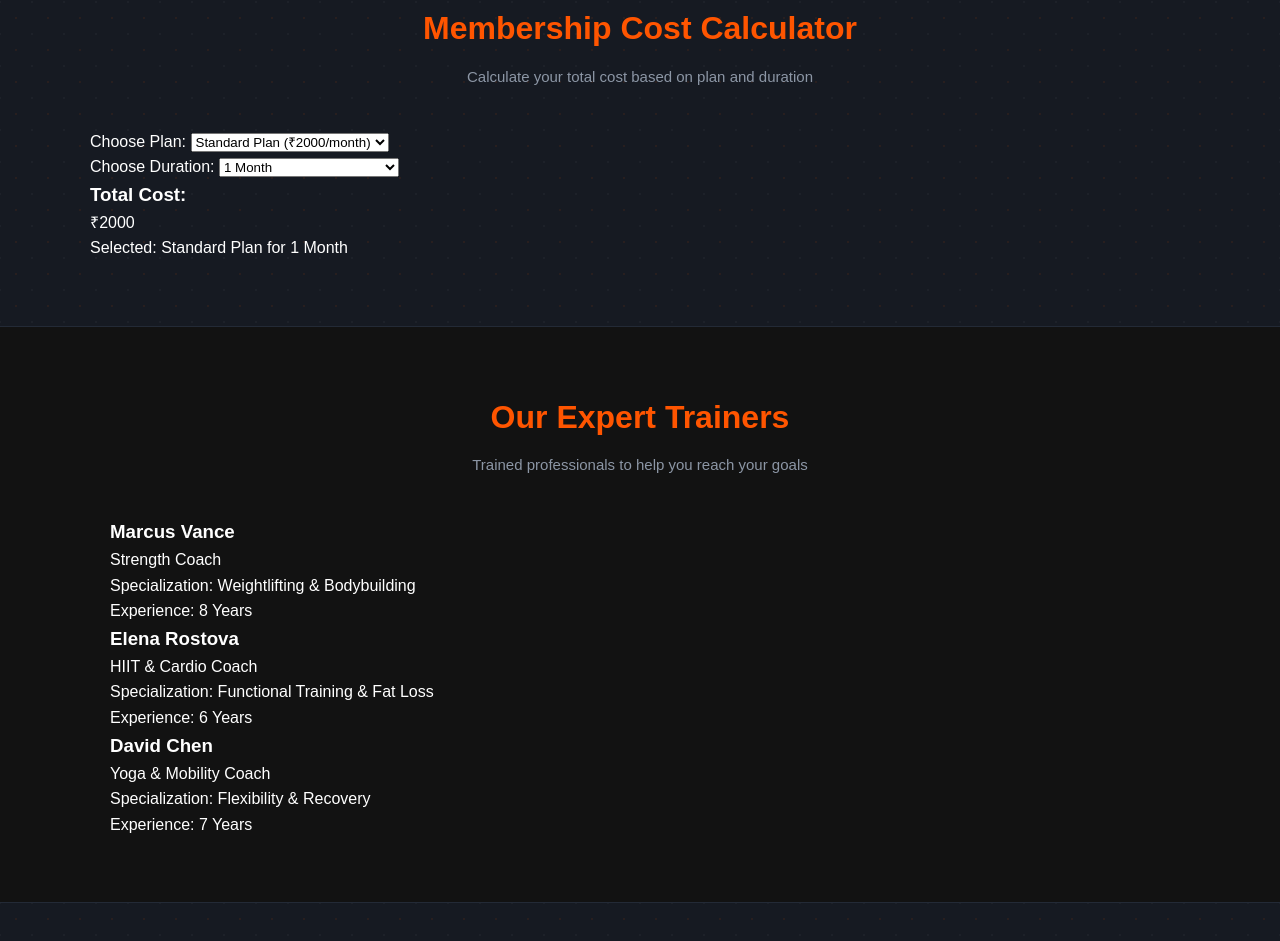
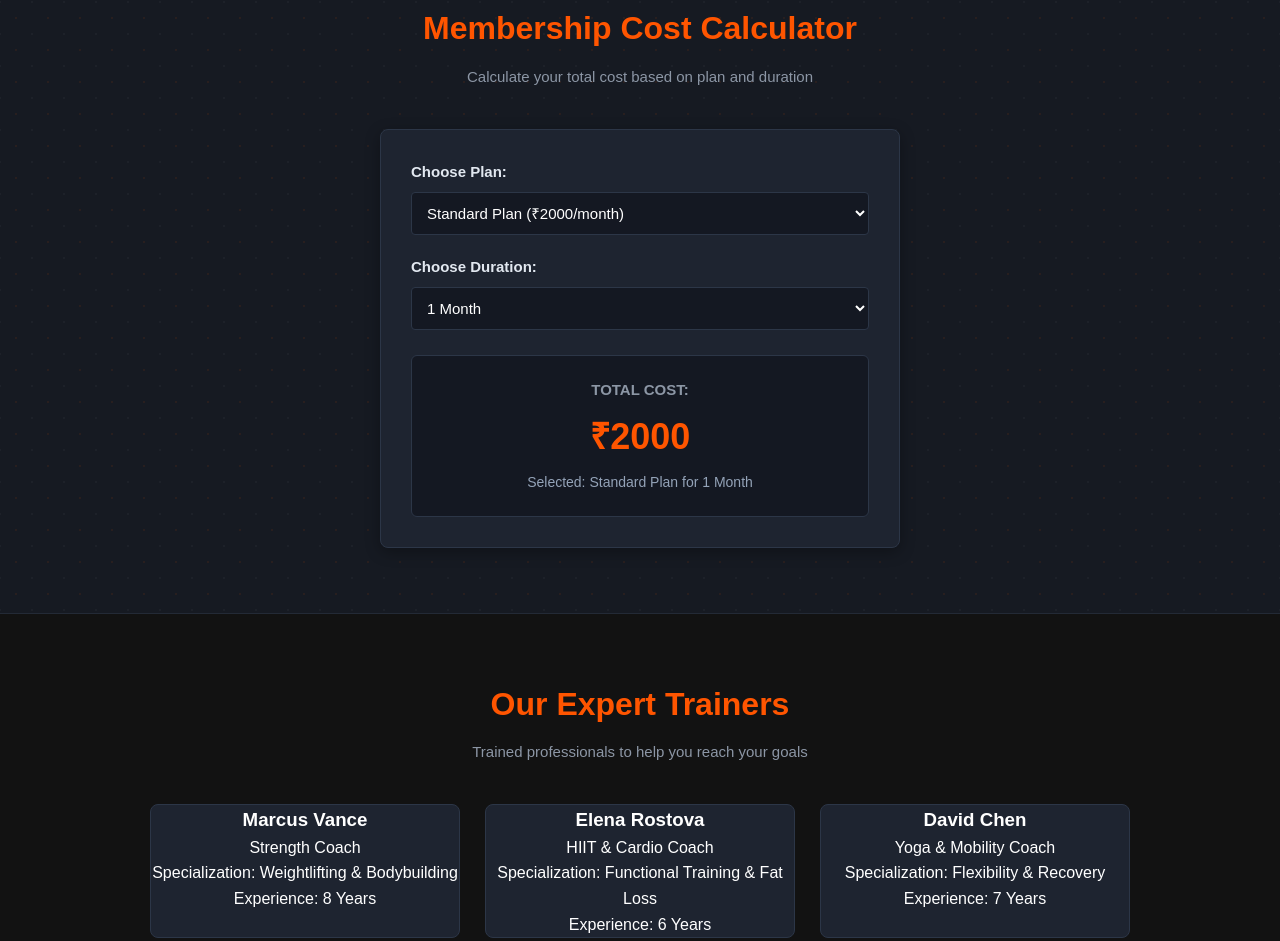
Before and after one commit to I-Am-Priyanshu96/Fitness-Studio-Page, a plain HTML site: page index.html in a window 1280 px wide. Shown: the part 1273-2214 px from the top of the page. Drawn offline with Linux system fonts and the light colour scheme.

Commit message:
ADD COST CALCULATER

```diff
--- a/index.css
+++ b/index.css
@@ -228,3 +228,96 @@ nav a:hover {
     background-color: #ff5500;
     border-color: #ff5500;
 }
+/* Cost Calculator */
+.calculator-container {
+    display: flex;
+    justify-content: center;
+}
+
+.calc-box {
+    background-color: #1e2430;
+    border: 1px solid #2c3647;
+    border-radius: 8px;
+    padding: 30px;
+    width: 100%;
+    max-width: 520px;
+    box-shadow: 0 4px 15px rgba(0, 0, 0, 0.3);
+}
+
+.input-group {
+    margin-bottom: 20px;
+}
+
+.input-group label {
+    display: block;
+    font-weight: bold;
+    margin-bottom: 8px;
+    font-size: 15px;
+    color: #e2e8f0;
+}
+
+.input-group select {
+    width: 100%;
+    padding: 11px;
+    background-color: #141822;
+    color: #ffffff;
+    border: 1px solid #2c3647;
+    border-radius: 4px;
+    font-size: 15px;
+}
+
+.input-group select:focus {
+    outline: none;
+    border-color: #ff5500;
+}
+
+.result-box {
+    background-color: #141822;
+    border: 1px solid #2c3647;
+    border-radius: 6px;
+    padding: 22px;
+    text-align: center;
+    margin-top: 25px;
+}
+
+.result-box h3 {
+    font-size: 15px;
+    color: #8c96a5;
+    margin-bottom: 6px;
+    text-transform: uppercase;
+}
+
+.total-price {
+    font-size: 36px;
+    font-weight: bold;
+    color: #ff5500;
+    margin-bottom: 6px;
+}
+
+.summary-text {
+    font-size: 14px;
+    color: #94a3b8;
+}
+
+/* Trainer Profile Cards with Self-Contained Background Graphics */
+.trainers-container {
+    display: flex;
+    justify-content: center;
+    gap: 25px;
+    flex-wrap: wrap;
+}
+
+.trainer-card {
+    background-color: #1e2430;
+    border: 1px solid #2c3647;
+    border-radius: 8px;
+    overflow: hidden;
+    width: 310px;
+    text-align: center;
+    transition: transform 0.3s, border-color 0.3s;
+}
+
+.trainer-card:hover {
+    transform: translateY(-5px);
+    border-color: #ff5500;
+}
```
